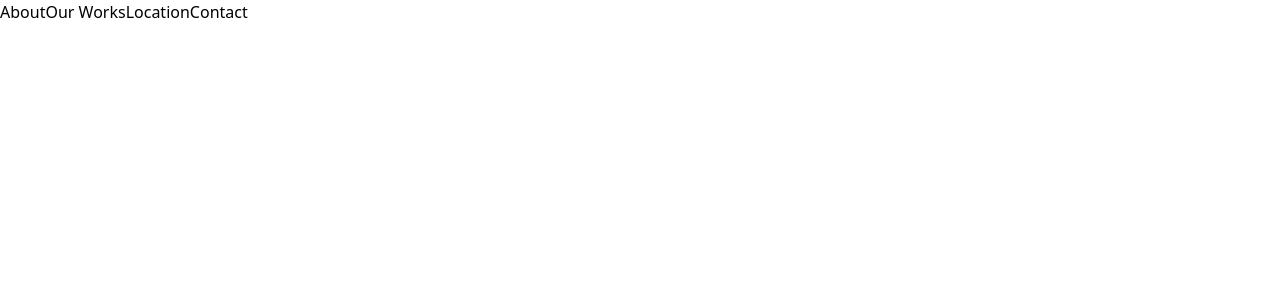
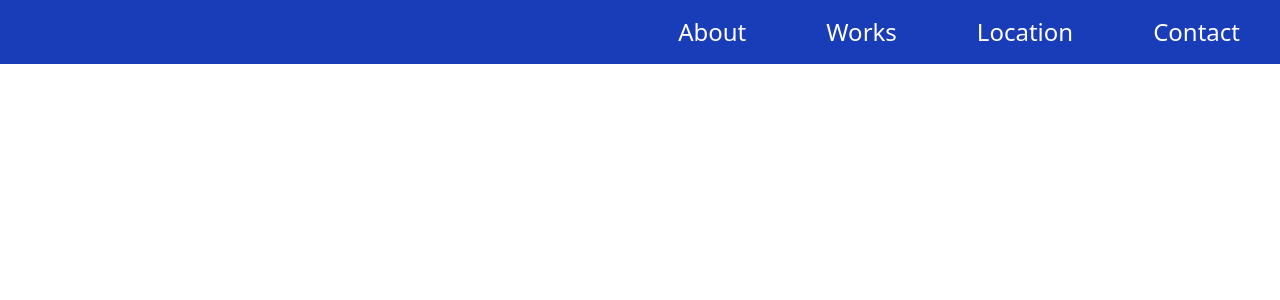
Before and after one commit to serval19/workshopwebsite, a React (Vite) app: page / in a window 1280 px wide. Shown: the top 300 px of the page. Built offline with nearby package versions, Linux system fonts and the light colour scheme.

Commit message:
navbar created

```diff
--- a/src/App.jsx
+++ b/src/App.jsx
@@ -3,11 +3,15 @@ import React from 'react'
 const App = () => {
   return (
     <div >
-      <nav>
-        <a href="">About</a>
-        <a href="">Our Works</a>
-        <a href="">Location</a>
-        <a href="">Contact</a>
+      <nav className='bg-blue-800 pt-4 pb-4'>
+        <div className='flex flex-row justify-end gap-20'>
+
+          <a href="" className='text-white text-2xl'>About    </a>
+          <a href="" className='text-white text-2xl'>Works    </a>
+          <a href="" className='text-white text-2xl'>Location    </a>
+          <a href="" className='text-white text-2xl pr-10'>Contact    </a>
+        </div>
+
       </nav>
 
     </div>
```
